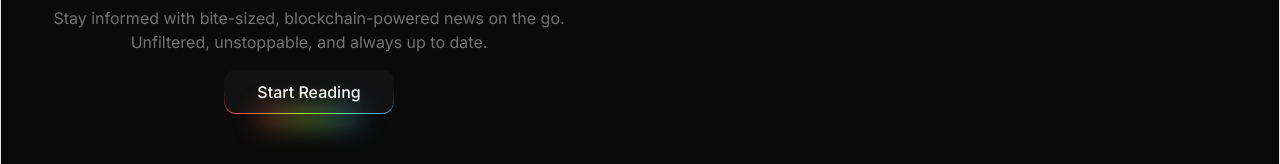
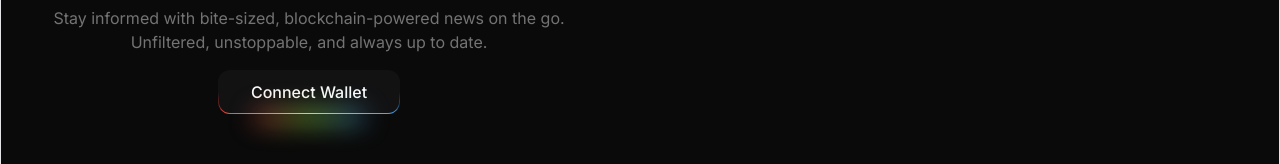
Before and after one commit to mohakchakraborty2004/InshortW3, a Next.js app: page / in a window 1280 px wide. Shown: the part 400-564 px from the top of the page. Built offline with nearby package versions, Linux system fonts and the light colour scheme; no server answers.

Commit message:
added wallet connect to home page

```diff
--- a/package.json
+++ b/package.json
@@ -22,6 +22,7 @@
     "framer-motion": "^12.1.0",
     "lucide-react": "^0.474.0",
     "next": "14.2.3",
+    "pinata-web3": "^0.5.4",
     "prisma": "^6.3.1",
     "react": "^18",
     "react-dom": "^18",
--- a/src/app/page.tsx
+++ b/src/app/page.tsx
@@ -1,16 +1,25 @@
-'use client'
+'use client';
 
 import { SplineScene } from "@/components/ui/splite";
-import { Card } from "@/components/ui/card"
-import { Spotlight } from "@/components/ui/spotlight"
+import { Card } from "@/components/ui/card";
+import { Spotlight } from "@/components/ui/spotlight";
 import { RainbowButton } from "@/components/ui/rainbow-button";
+import { usePrivy } from "@privy-io/react-auth";
+import { useEffect } from "react";
 
 export default function SplineSceneBasic() {
+  const { login, authenticated, user, logout } = usePrivy();
+
+  useEffect(() => {
+    if (authenticated) {
+      console.log("User is authenticated:", user);
+      // Redirect or perform other actions after successful login
+    }
+  }, [authenticated, user]);
+
   return (
     <Card className="w-full h-[100vh] bg-black/[0.96] relative overflow-hidden">
-      <Spotlight
-        className="-top-40 left-0 md:left-60 md:-top-20"
-      />
+      <Spotlight className="-top-40 left-0 md:left-60 md:-top-20" />
 
       <div className="flex h-full">
         {/* Left content */}
@@ -19,10 +28,18 @@ export default function SplineSceneBasic() {
             Shortify
           </h1>
           <p className="mt-4 text-neutral-500 max-w-lg items-center text-center">
-          Stay informed with bite-sized, blockchain-powered news on the go. Unfiltered, unstoppable, and always up to date.
+            Stay informed with bite-sized, blockchain-powered news on the go. Unfiltered, unstoppable, and always up to date.
           </p>
 
-          <RainbowButton className="mt-4">Start Reading</RainbowButton>
+          {authenticated ? (
+            <RainbowButton className="mt-4" onClick={logout}>
+              Disconnect Wallet
+            </RainbowButton>
+          ) : (
+            <RainbowButton className="mt-4" onClick={login}>
+              Connect Wallet
+            </RainbowButton>
+          )}
         </div>
 
         {/* Right content */}
@@ -34,5 +51,5 @@ export default function SplineSceneBasic() {
         </div>
       </div>
     </Card>
-  )
+  );
 }
```
Also changed, not shown: src/app/test/page.tsx (+2 -0 lines), 1 other file (tests, documents, lock files or other folders).
